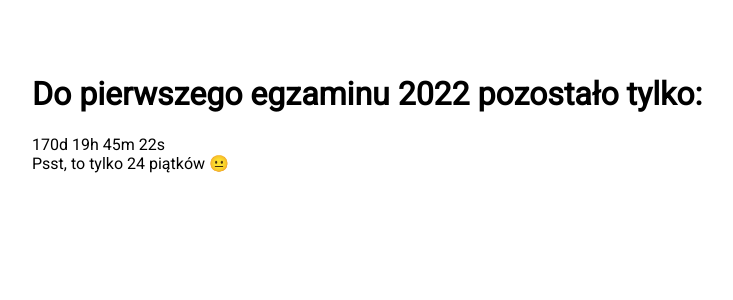
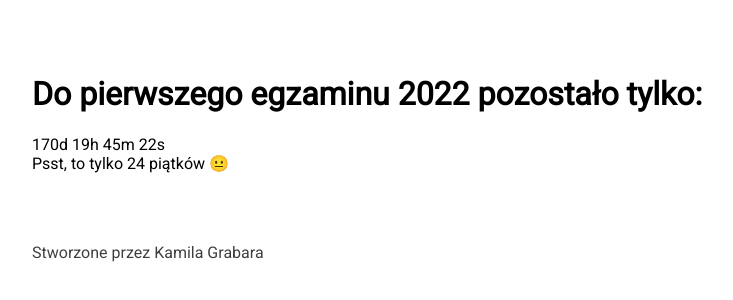
Before and after one commit to mafineeek/iledoegzaminu, a plain HTML site: page index.html in a window 1280 px wide. Shown: the part 226-526 px from the top of the page, without its empty margins (352-1085 px from the left). Drawn offline with Linux system fonts and the light colour scheme.

Commit message:
watermark

```diff
--- a/index.html
+++ b/index.html
@@ -15,6 +15,8 @@
     <div id="box">
         <h1>Do pierwszego egzaminu 2022 pozostało <b>tylko:</b></h1>
         <p id="countdown"></p>
+        <br><br>
+        <p id="watermark">Stworzone przez Kamila Grabara</p>
     </div>
 
     <script>
@@ -50,6 +52,9 @@
         body{
             font-family: 'Roboto', sans-serif;
         }
+        #watermark{
+            opacity: 75%;
+        }
     </style>
 
 </body>
```
